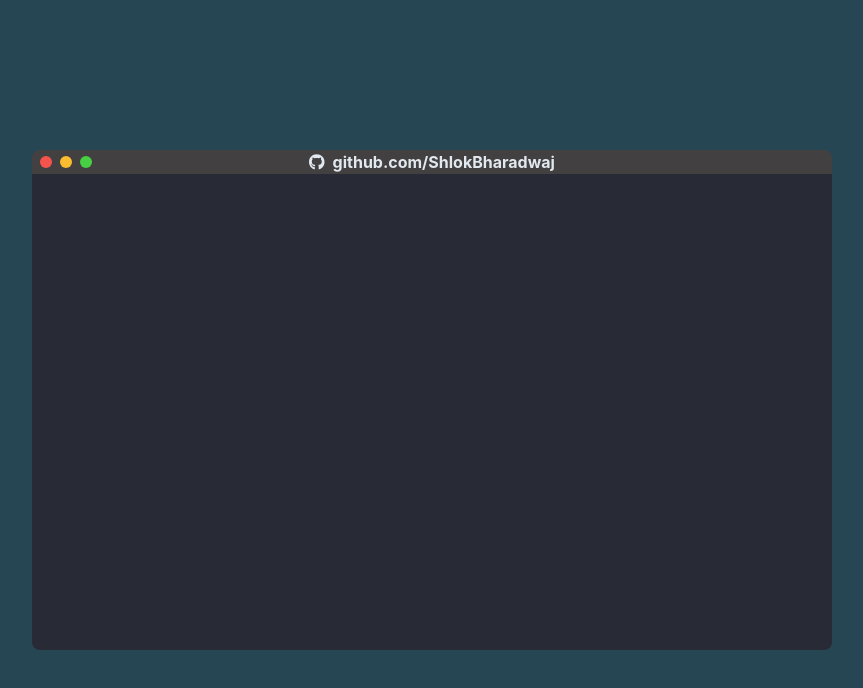
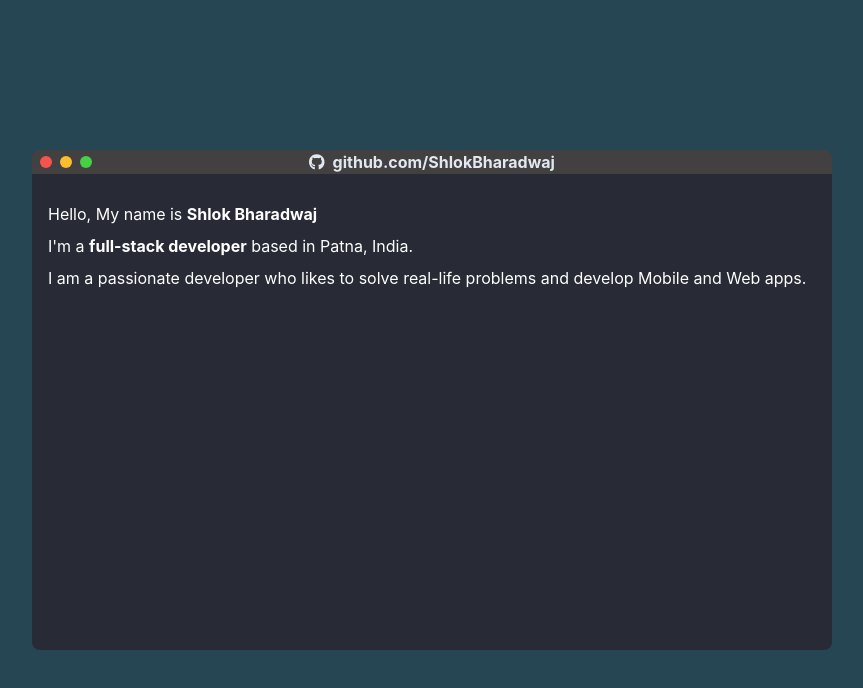
Before and after one commit to ShlokBharadwaj/portfolio, a React (Create React App) app: page / in a window 1280 px wide. Shown: the top 688 px of the page, without its empty margins (208-1071 px from the left). Built offline with nearby package versions, Linux system fonts and the light colour scheme; the HTML template or start-up script is replaced by a standard one.

Commit message:
Add: Display About section after a delay

```diff
--- a/src/components/Terminal.jsx
+++ b/src/components/Terminal.jsx
@@ -1,14 +1,23 @@
-import { createContext, React, ReactElement, useState } from 'react'
+import { createContext, React, ReactElement, useState, useEffect } from 'react'
 import ReactDOM from 'react-dom';
 import { FontAwesomeIcon } from '@fortawesome/react-fontawesome'
 import { faGithub } from '@fortawesome/free-brands-svg-icons'
+import About from './commands/About'
 
 
 // TODO: A CRT animtion(fullscreen) for the terminal when doing rm -rf / or something
 const Terminal = () => {
 
-    const app = document.querySelector("#app");
-    const delay = ms => new Promise(res => setTimeout(res, ms));
+    const [showAbout, setShowAbout] = useState(false);
+
+    useEffect(() => {
+        const delayToShowAbout = async () => {
+            await new Promise(r => setTimeout(r, 2000));
+            setShowAbout(true);
+        };
+        delayToShowAbout();
+    }, []);
+
 
 
     return (
@@ -28,7 +37,11 @@ const Terminal = () => {
                         </a>
                     </div>
                 </div>
-                <div className="app flex flex-col bg-[#282a35] w-full h-full p-2 overflow-auto text-white"></div>
+                <div className="app flex flex-col bg-[#282a35] w-full h-full p-2 overflow-auto text-white">
+                    <div className="app flex flex-col bg-[#282a35] w-full h-full p-2 overflow-auto text-white">
+                    {showAbout && <About />}
+                    </div>
+                </div>
             </div>
         </div>
     )
--- a/src/components/commands/About.jsx
+++ b/src/components/commands/About.jsx
@@ -8,7 +8,7 @@ const About =  () => {
                 I'm a <span className="font-bold">full-stack developer</span> based in Patna, India.
             </p>
             <p className="mt-2 leading-6">
-                I am a passionate developer who likes to solve real-life problems and develops Mobile and Web apps.
+                I am a passionate developer who likes to solve real-life problems and develop Mobile and Web apps.
             </p>
         </div>
     );
```
